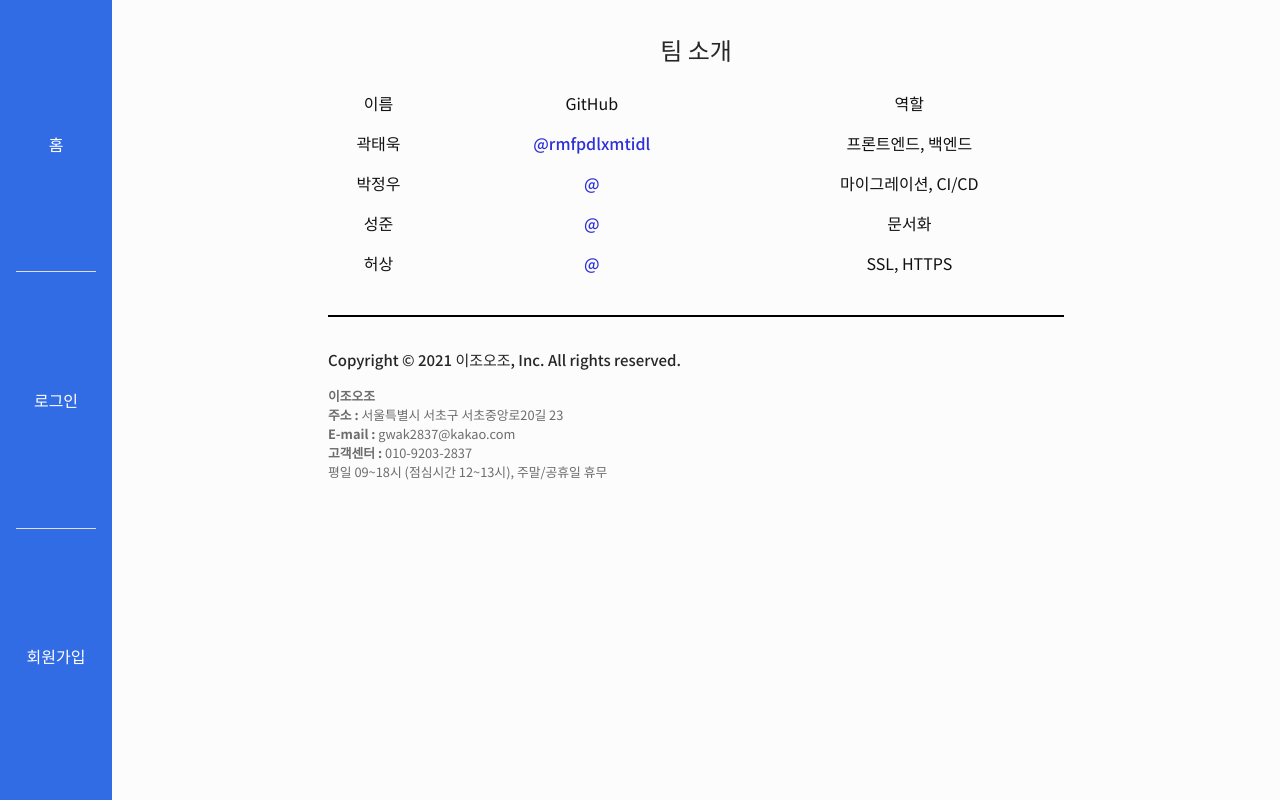
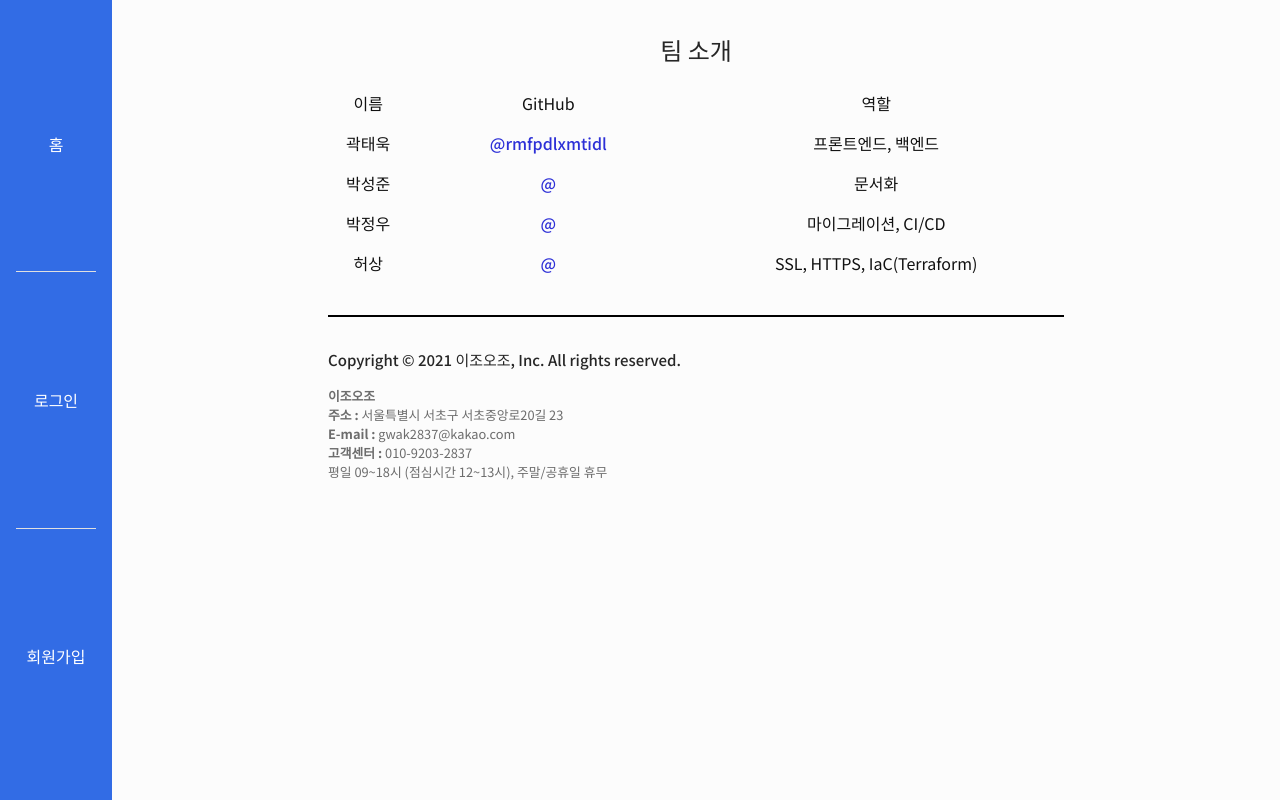
Before and after one commit to gwak2837/kubernetes-cloud, a Next.js app: page /about in a window 1280 px wide. Built offline with nearby package versions, Linux system fonts and the light colour scheme; no server answers.

Commit message:
Update about.tsx

```diff
--- a/src/pages/about.tsx
+++ b/src/pages/about.tsx
@@ -60,6 +60,15 @@
             <td>프론트엔드, 백엔드</td>
           </tr>
           <tr>
+            <td>박성준</td>
+            <td>
+              <a href="https://github.com/" target="_blank" rel="noreferrer">
+                @
+              </a>
+            </td>
+            <td>문서화</td>
+          </tr>
+          <tr>
             <td>박정우</td>
             <td>
               <a href="https://github.com/" target="_blank" rel="noreferrer">
@@ -69,22 +78,13 @@
             <td>마이그레이션, CI/CD</td>
           </tr>
           <tr>
-            <td>성준</td>
-            <td>
-              <a href="https://github.com/" target="_blank" rel="noreferrer">
-                @
-              </a>
-            </td>
-            <td>문서화</td>
-          </tr>
-          <tr>
             <td>허상</td>
             <td>
               <a href="https://github.com/" target="_blank" rel="noreferrer">
                 @
               </a>
             </td>
-            <td>SSL, HTTPS</td>
+            <td>SSL, HTTPS, IaC(Terraform)</td>
           </tr>
         </tbody>
       </Table>
```
